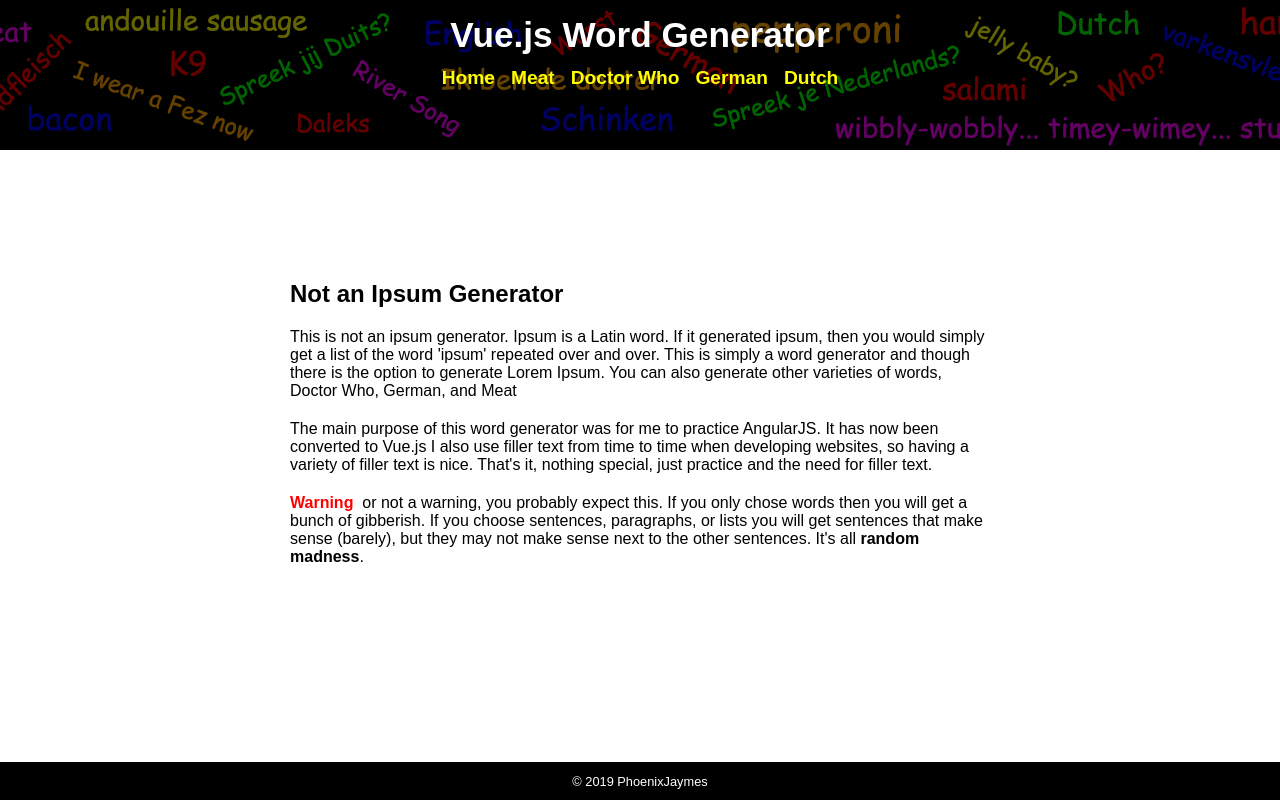
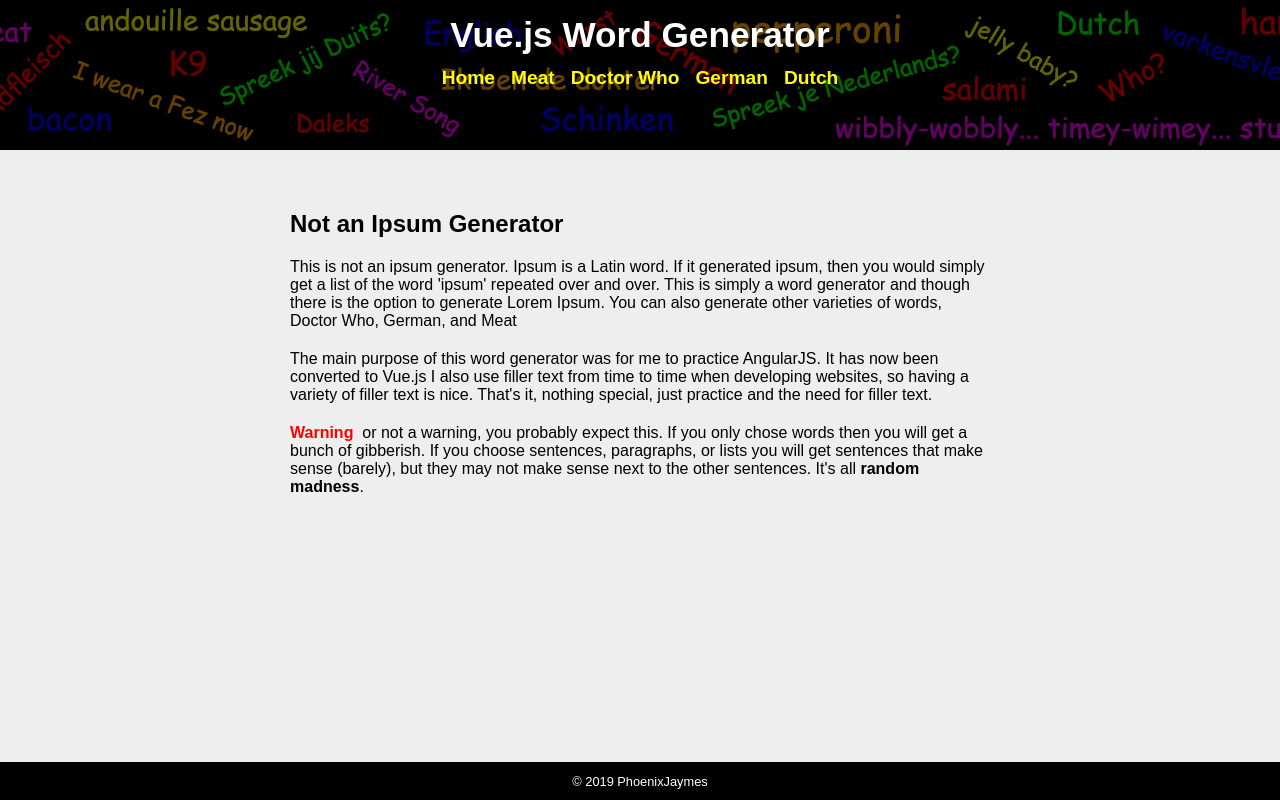
Before and after one commit to phoenixjaymes/v-words, a Vue app: page / in a window 1280 px wide. Built offline with nearby package versions, Linux system fonts and the light colour scheme.

Commit message:
Changed styles
Changed background color and padding top values

```diff
--- a/src/components/PageMain.vue
+++ b/src/components/PageMain.vue
@@ -32,12 +32,13 @@ export default {
 
 <style>
 .main-content {
-  background: #fff;
+  background: #eee;
   flex: 1;
-  padding-top: 160px; }
+  padding-top: 140px; }
+
   @media (min-width: 768px) {
     .main-content {
-      padding-top: 270px; } }
+      padding-top: 200px; } }
 
 .main-content__wrap {
   padding-left: 15px;
```
